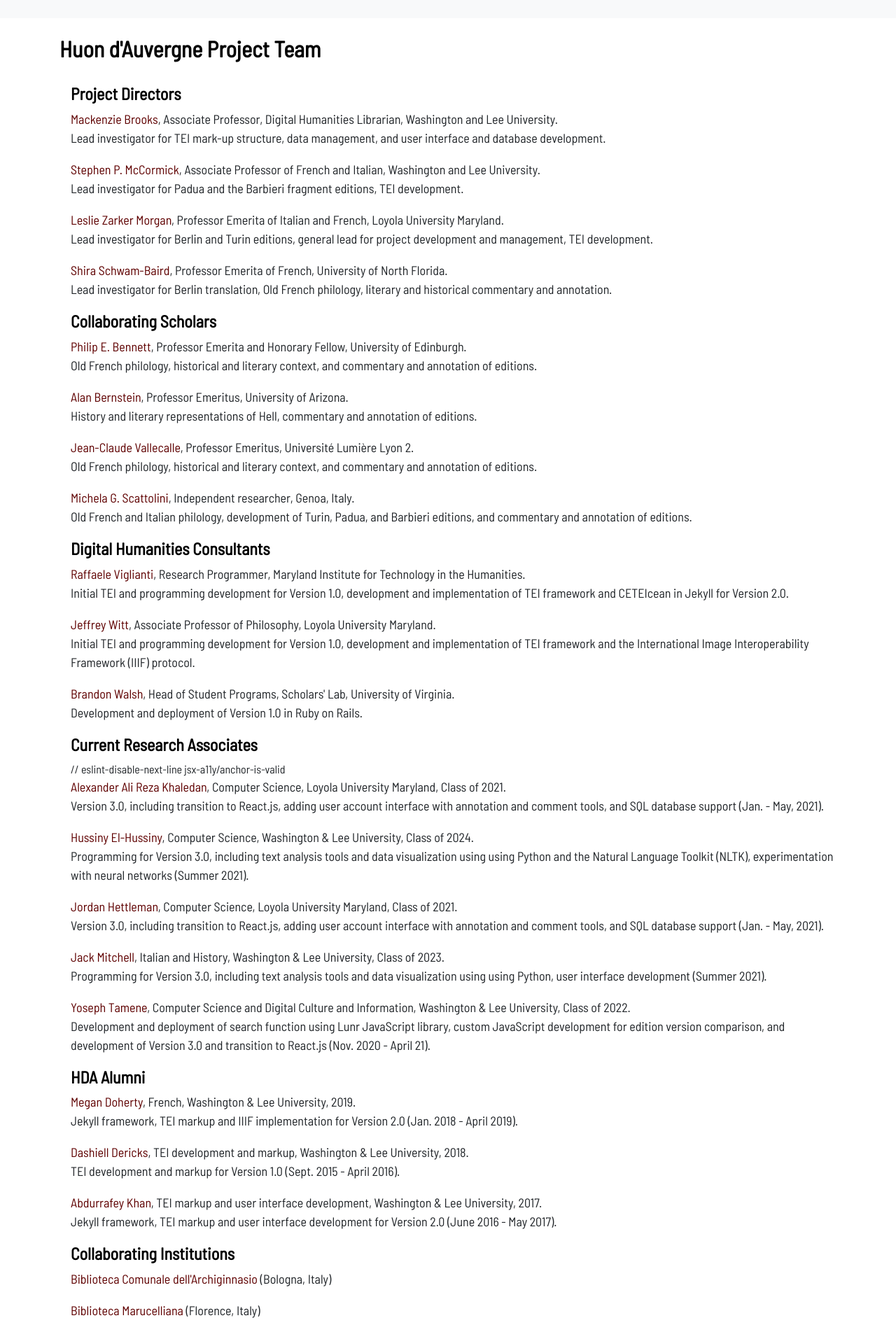
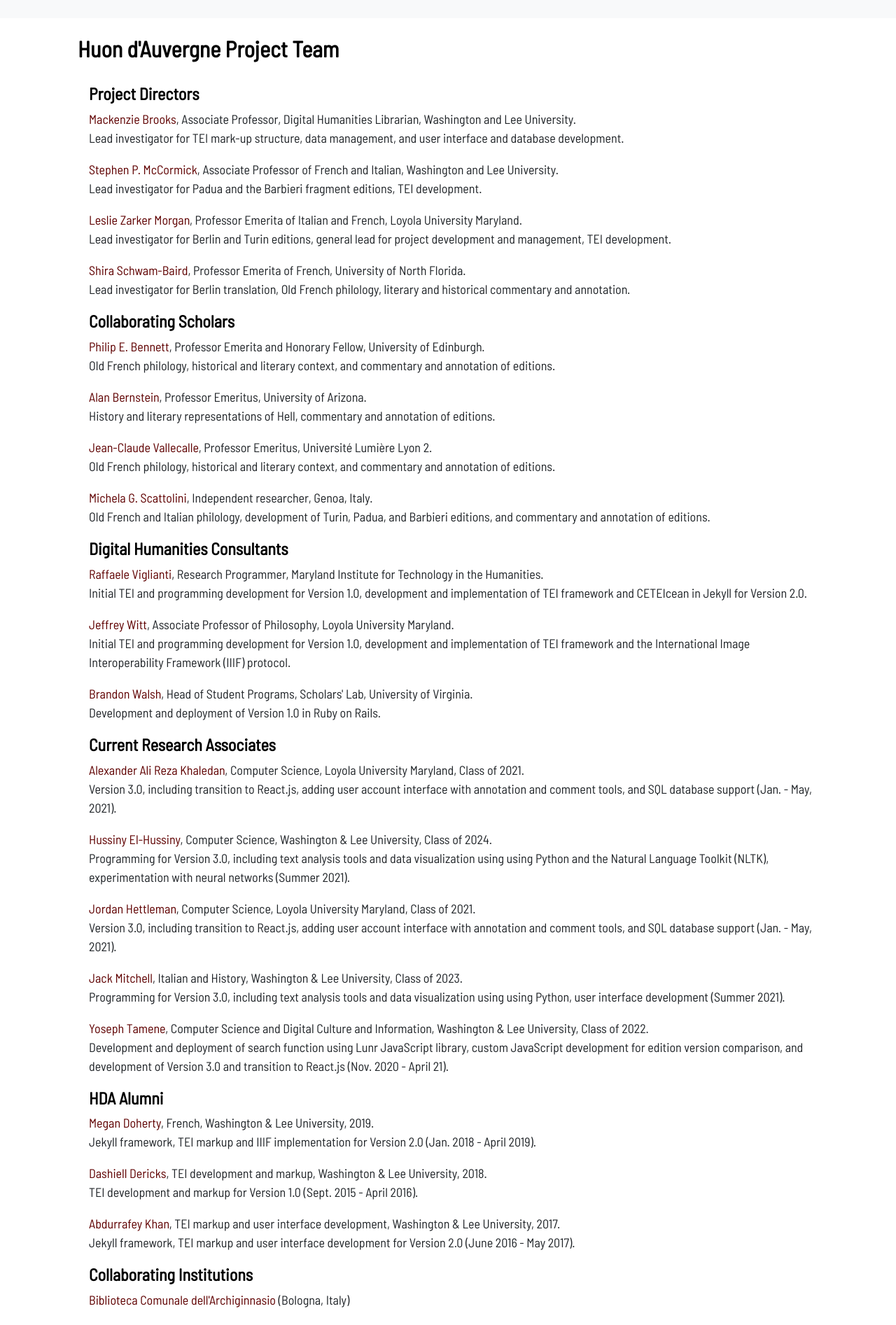
Before and after one commit to tameney22/hda-test, a React (Create React App) app: page /about/collaborators in a window 1280 px wide. Shown: the part 80-1973 px from the top of the page at 70% size. Built offline with nearby package versions, Linux system fonts and the light colour scheme.

Commit message:
fixed container sizing

```diff
--- a/src/index.css
+++ b/src/index.css
@@ -42,6 +42,10 @@ p {
 p.intro:before {
   content: "INKING INSTITUTIONS ";
   font-weight: bold;
+}
+
+.container {
+  max-width: 85%;
 }
 
 img#initial {
--- a/src/pages/Collaborators.js
+++ b/src/pages/Collaborators.js
@@ -10,7 +10,6 @@ const Collaborators = () => {
                 <h1 class="collab_title">Huon d'Auvergne Project Team</h1>
                 <div class="collab">
                     <br />
-                    <div>
                     <h2>Project Directors</h2>
                         <p><a href="http://library.wlu.edu/about/library-directory/mackenzie-brooks">Mackenzie Brooks</a>, Associate Professor, Digital Humanities Librarian, Washington and Lee University.<br />
                         Lead investigator for TEI mark-up structure, data management, and user interface and database development.</p>
@@ -20,8 +19,6 @@ const Collaborators = () => {
                         Lead investigator for Berlin and Turin editions, general lead for project development and management, TEI development.</p>
                         <p><a href="http://www.unf.edu/bio/N00009290">Shira Schwam-Baird</a>, Professor Emerita of French, University of North Florida.<br />
                         Lead investigator for Berlin translation, Old French philology, literary and historical commentary and annotation.</p>
-                    </div>
-                    <div>
                     <h2>Collaborating Scholars</h2>
                         <p><a href="http://www.ed.ac.uk/profile/philip-bennett">Philip E. Bennett</a>, Professor Emerita and Honorary Fellow, University of Edinburgh.<br />
                         Old French philology, historical and literary context, and commentary and annotation of editions.</p>
@@ -31,8 +28,6 @@ const Collaborators = () => {
                         Old French philology, historical and literary context, and commentary and annotation of editions.</p>
                         <p><a href="http://independent.academia.edu/MichelaGScattolini">Michela G. Scattolini</a>, Independent researcher, Genoa, Italy.<br />
                         Old French and Italian philology, development of Turin, Padua, and Barbieri editions, and commentary and annotation of editions.</p>
-                    </div>
-                    <div>
                     <h2>Digital Humanities Consultants</h2>
                         <p><a href="https://mith.umd.edu/people/person/raffaele-viglianti/">Raffaele Viglianti</a>, Research Programmer, Maryland Institute for Technology in the Humanities.<br />
                         Initial TEI and programming development for Version 1.0, development and implementation of TEI framework and CETEIcean in Jekyll for Version 2.0.</p>
@@ -40,10 +35,7 @@ const Collaborators = () => {
                         Initial TEI and programming development for Version 1.0, development and implementation of TEI framework and the International Image Interoperability Framework (IIIF) protocol.</p>
                         <p><a href="http://scholarslab.org/people/brandon-walsh/&gt;">Brandon Walsh</a>, Head of Student Programs, Scholars' Lab, University of Virginia.<br />
                         Development and deployment of Version 1.0 in Ruby on Rails.</p>
-                    </div>
-                    <div>
                     <h2>Current Research Associates</h2>
-                        // eslint-disable-next-line jsx-a11y/anchor-is-valid
                         <p><a href="">Alexander Ali Reza Khaledan</a>, Computer Science, Loyola University Maryland, Class of 2021.<br />
                         Version 3.0, including transition to React.js, adding user account interface with annotation and comment tools, and SQL database support (Jan. - May, 2021).</p>
                         <p><a href="">Hussiny El-Hussiny</a>, Computer Science, Washington &amp; Lee University, Class of 2024.<br />
@@ -54,8 +46,6 @@ const Collaborators = () => {
                         Programming for Version 3.0, including text analysis tools and data visualization using using Python, user interface development (Summer 2021).</p>
                         <p><a href="https://yosephtamene.com/">Yoseph Tamene</a>, Computer Science and Digital Culture and Information, Washington &amp; Lee University, Class of 2022.<br />
                         Development and deployment of search function using Lunr JavaScript library, custom JavaScript development for edition version comparison, and development of Version 3.0 and transition to React.js (Nov. 2020 - April 21).</p>
-                    </div>
-                    <div>
                     <h2>HDA Alumni</h2>
                         <p><a href="">Megan Doherty</a>, French, Washington &amp; Lee University, 2019.<br />
                         Jekyll framework, TEI markup and IIIF implementation for Version 2.0 (Jan. 2018 - April 2019).</p>
@@ -63,14 +53,11 @@ const Collaborators = () => {
                         TEI development and markup for Version 1.0 (Sept. 2015 - April 2016).</p>
                         <p><a href="">Abdurrafey Khan</a>, TEI markup and user interface development, Washington &amp; Lee University, 2017.<br />
                         Jekyll framework, TEI markup and user interface development for Version 2.0 (June 2016 - May 2017).</p>
-                    </div>
-                    <div>
                     <h2>Collaborating Institutions</h2>
                         <p><a href="http://www.archiginnasio.it/">Biblioteca Comunale dell'Archiginnasio</a> (Bologna, Italy)</p>
                         <p><a href="http://www.maru.firenze.sbn.it/">Biblioteca Marucelliana</a> (Florence, Italy)</p>
                         <p><a href="http://www.bnto.librari.beniculturali.it/">Biblioteca Nazionale di Torino</a> (Turin, Italy)</p>
                         <p><a href="http://www.bibliotecaseminariopda.it/">Biblioteca Antica del Seminario Vescovile di Padova</a> (Padua, Italy</p>
-                    </div>
             </div>
         </ Container>
     )
```
